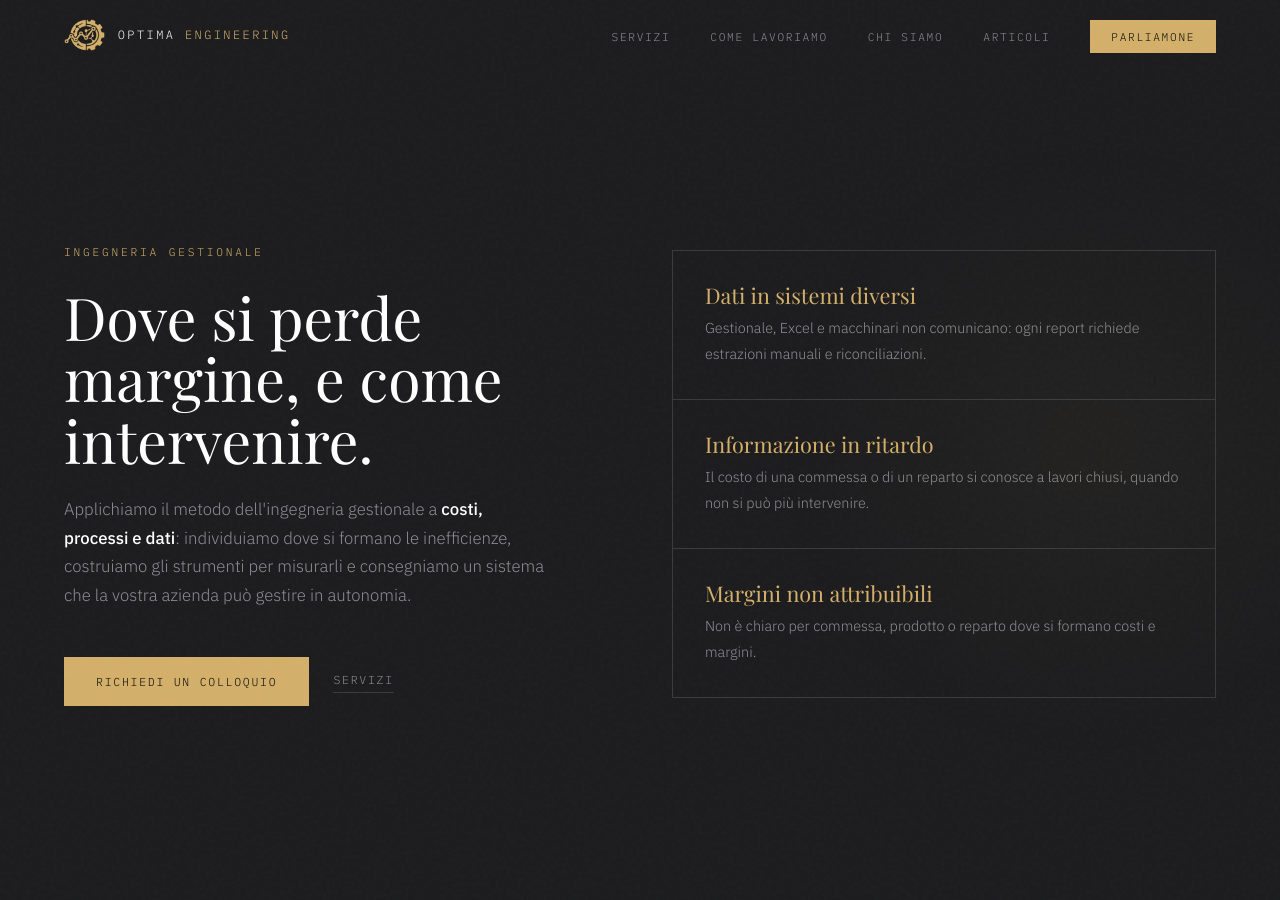
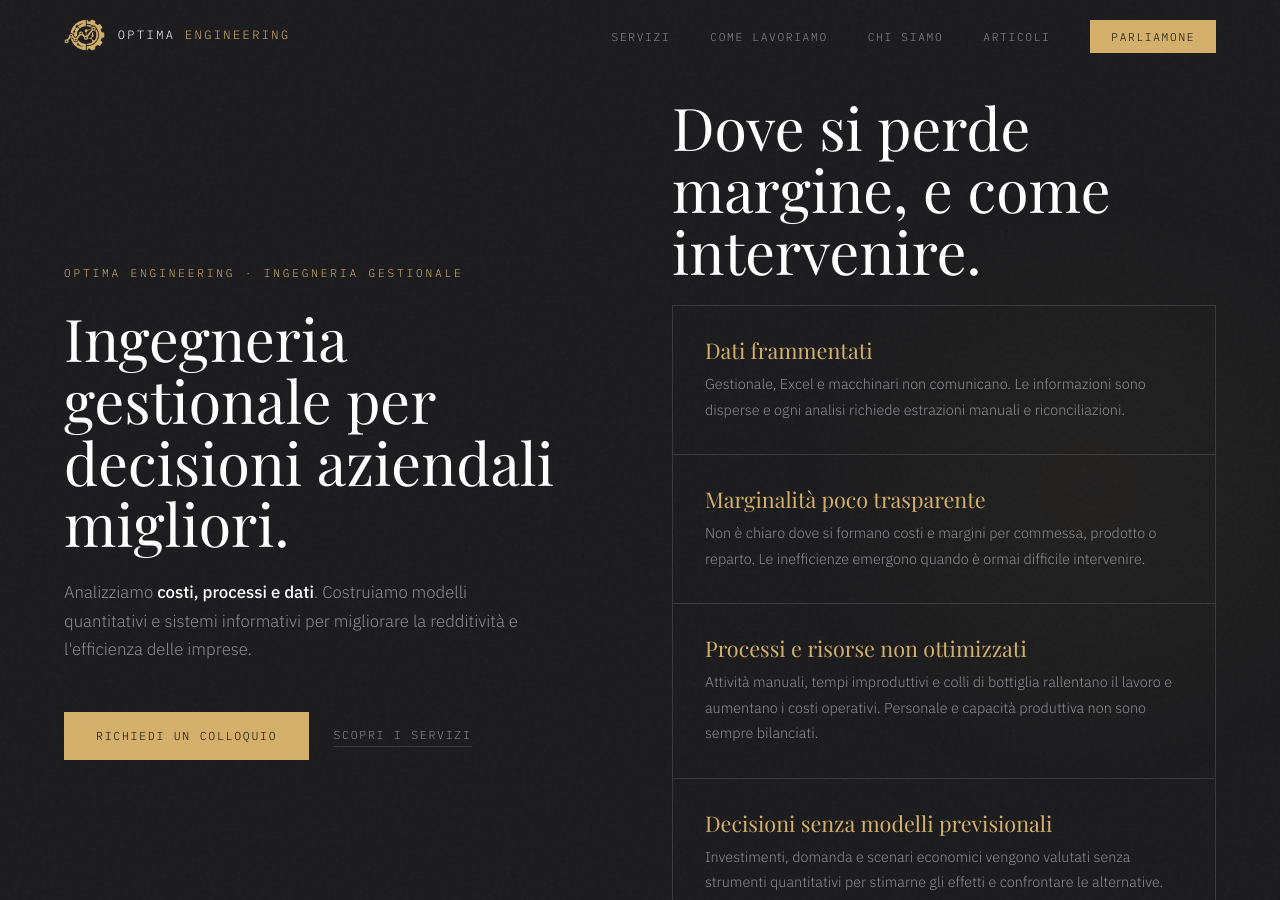
Before and after one commit to edoardo2496/optima_engineering, a Jekyll site: the page built from index.html, in a window 1280 px wide and 900 px high. Built offline with Jekyll 4.4.1, drawn with Linux system fonts in a browser that asks for light colours; some web fonts are replaced.

Commit message:
Update hero.html

```diff
--- a/_includes/hero.html
+++ b/_includes/hero.html
@@ -1,20 +1,81 @@
+
 <section class="hero">
   <div class="hero-left">
-    <div class="hero-eyebrow">Ingegneria gestionale</div>
-    <h1 class="hero-title">Dove si perde margine, e come intervenire.</h1>
+    <div class="hero-eyebrow">Optima Engineering · Ingegneria gestionale</div>
+
+    <h1 class="hero-title">
+      Ingegneria gestionale per decisioni aziendali migliori.
+    </h1>
+
     <p class="hero-body">
-      Applichiamo il metodo dell'ingegneria gestionale a <strong>costi, processi e dati</strong>: individuiamo dove si formano le inefficienze, costruiamo gli strumenti per misurarli e consegniamo un sistema che la vostra azienda può gestire in autonomia.
+      Analizziamo <strong>costi, processi e dati</strong>.
+      Costruiamo modelli quantitativi e sistemi informativi
+      per migliorare la redditività e l'efficienza delle imprese.
     </p>
+
     <div class="hero-actions">
-      <a href="#contatto" class="btn-primary">Richiedi un colloquio</a>
-      <a href="#servizi" class="btn-ghost">Servizi</a>
+      <a href="#contatto" class="btn-primary">
+        Richiedi un colloquio
+      </a>
+      <a href="#servizi" class="btn-ghost">
+        Scopri i servizi
+      </a>
     </div>
   </div>
+
   <div class="hero-right">
+    <h2 class="hero-title">
+      Dove si perde margine, e come intervenire.
+    </h2>
+
     <ul class="pain-list">
-      <li class="pain-item"><div class="pain-text"><strong>Dati in sistemi diversi</strong><span class="pain-sub">Gestionale, Excel e macchinari non comunicano: ogni report richiede estrazioni manuali e riconciliazioni.</span></div></li>
-      <li class="pain-item"><div class="pain-text"><strong>Informazione in ritardo</strong><span class="pain-sub">Il costo di una commessa o di un reparto si conosce a lavori chiusi, quando non si può più intervenire.</span></div></li>
-      <li class="pain-item"><div class="pain-text"><strong>Margini non attribuibili</strong><span class="pain-sub">Non è chiaro per commessa, prodotto o reparto dove si formano costi e margini.</span></div></li>
+
+      <li class="pain-item">
+        <div class="pain-text">
+          <strong>Dati frammentati</strong>
+          <span class="pain-sub">
+            Gestionale, Excel e macchinari non comunicano.
+            Le informazioni sono disperse e ogni analisi
+            richiede estrazioni manuali e riconciliazioni.
+          </span>
+        </div>
+      </li>
+
+      <li class="pain-item">
+        <div class="pain-text">
+          <strong>Marginalità poco trasparente</strong>
+          <span class="pain-sub">
+            Non è chiaro dove si formano costi e margini
+            per commessa, prodotto o reparto.
+            Le inefficienze emergono quando è ormai
+            difficile intervenire.
+          </span>
+        </div>
+      </li>
+
+      <li class="pain-item">
+        <div class="pain-text">
+          <strong>Processi e risorse non ottimizzati</strong>
+          <span class="pain-sub">
+            Attività manuali, tempi improduttivi e colli
+            di bottiglia rallentano il lavoro e aumentano
+            i costi operativi. Personale e capacità produttiva
+            non sono sempre bilanciati.
+          </span>
+        </div>
+      </li>
+
+      <li class="pain-item">
+        <div class="pain-text">
+          <strong>Decisioni senza modelli previsionali</strong>
+          <span class="pain-sub">
+            Investimenti, domanda e scenari economici vengono
+            valutati senza strumenti quantitativi per stimarne
+            gli effetti e confrontare le alternative.
+          </span>
+        </div>
+      </li>
+
     </ul>
   </div>
 </section>
```
